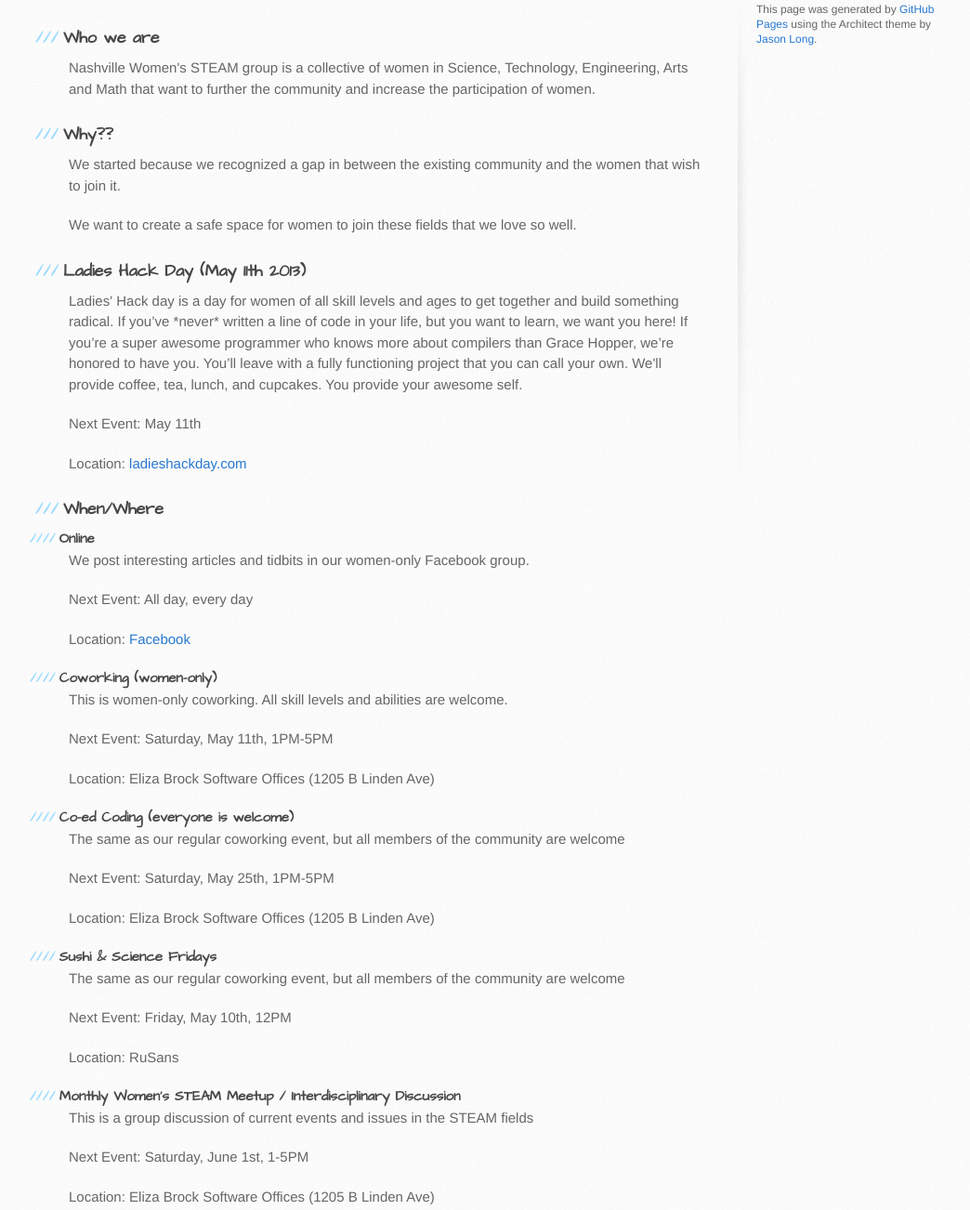
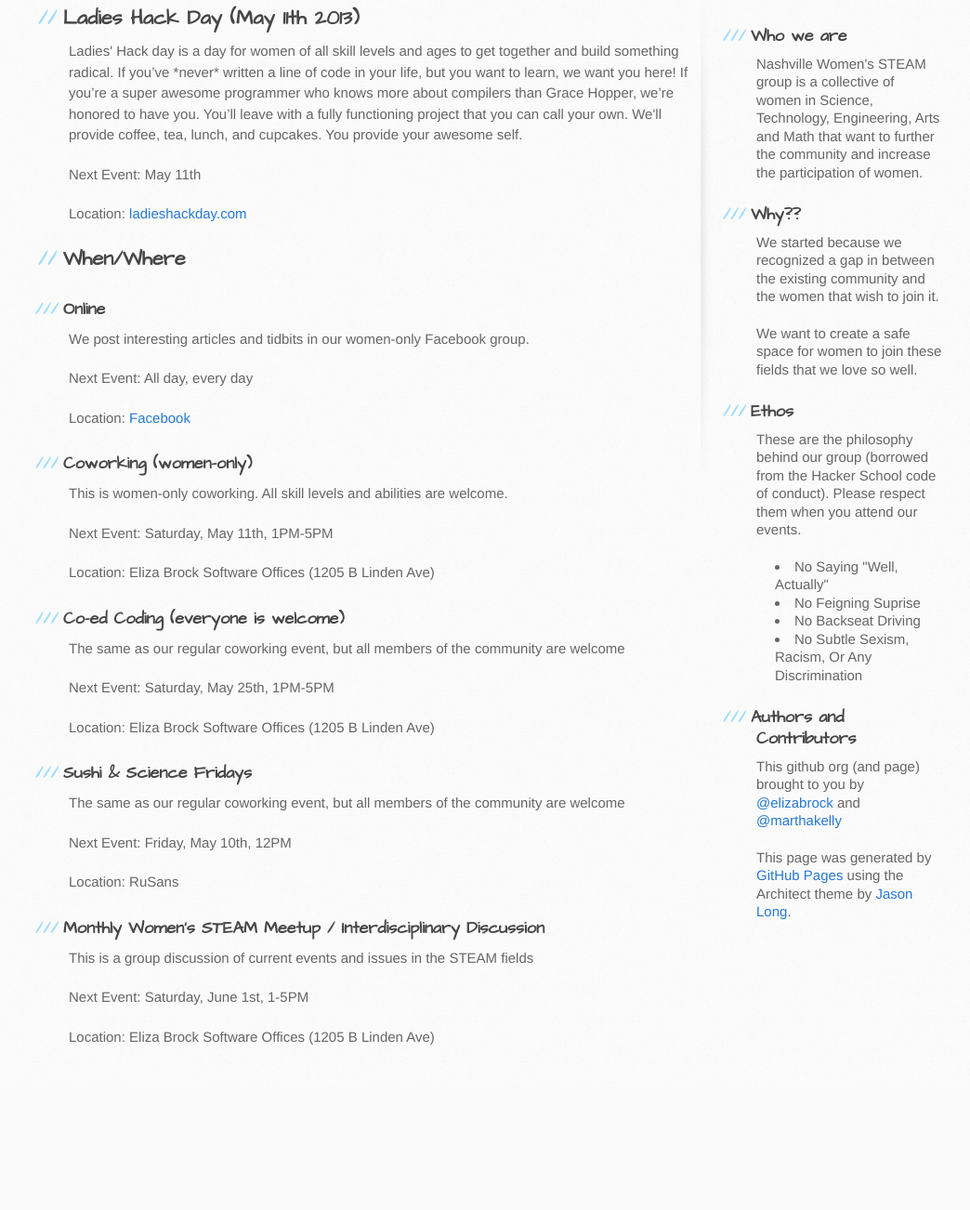
Before and after one commit to lisafrench/nashsteam.github.com, a plain HTML site: page index.html in a window 1280 px wide. Shown: the part 195-1497 px from the top of the page at 93% size, without its empty margins (96-1140 px from the left). After the commit the page ends 1365 px from the top, so only its background shows below. Drawn offline with Linux system fonts and the light colour scheme.

Commit message:
Rearrange some content

```diff
--- a/index.html
+++ b/index.html
@@ -29,6 +29,56 @@
       <div class="inner clearfix">
         <section id="main-content">
 
+<h2>Ladies Hack Day (May 11th 2013)</h2>
+
+<p>Ladies' Hack day is a day for women of all skill levels and ages to get together and build something radical. If you’ve *never* written a line of code in your life, but you want to learn, we want you here! If you’re a super awesome programmer who knows more about compilers than Grace Hopper, we’re honored to have you. You’ll leave with a fully functioning project that you can call your own.
+
+We'll provide coffee, tea, lunch, and cupcakes. You provide your awesome self.</p>
+
+<p><strong>Next Event: </strong>May 11th</p>
+<p><strong>Location: </strong> <a href="http://ladieshackday.com/">ladieshackday.com</a></p>
+
+<h2>When/Where</h2>
+
+<h3>Online</h3>
+<p>We post interesting articles and tidbits in our women-only Facebook group.</p>
+
+<p><strong>Next Event: </strong> All day, every day</p>
+<p><strong>Location: </strong> <a href="https://www.facebook.com/groups/nashSTEAM/">Facebook</a></p>
+
+<h3>Coworking (women-only)</h3>
+<p>This is women-only coworking.  All skill levels and abilities are welcome.</p>
+
+
+<p><strong>Next Event: </strong> Saturday, May 11th, 1PM-5PM</p>
+<p><strong>Location: </strong>Eliza Brock Software Offices (1205 B Linden Ave)</p>
+
+<h3>Co-ed Coding (everyone is welcome)</h3>
+
+<p>The same as our regular coworking event, but all members of the community are welcome</p>
+
+<p><strong>Next Event: </strong> Saturday, May 25th, 1PM-5PM</p>
+<p><strong>Location: </strong>Eliza Brock Software Offices (1205 B Linden Ave)</p>
+
+<h3>Sushi &amp; Science Fridays</h3>
+
+<p>The same as our regular coworking event, but all members of the community are welcome</p>
+
+<p><strong>Next Event: </strong>Friday, May 10th, 12PM</p>
+<p><strong>Location: </strong>RuSans</p>
+
+<h3>Monthly Women's STEAM Meetup / Interdisciplinary Discussion</h3>
+
+<p>This is a group discussion of current events and issues in the STEAM fields</p>
+
+<p><strong>Next Event: </strong>Saturday, June 1st, 1-5PM</p>
+<p><strong>Location: </strong>Eliza Brock Software Offices (1205 B Linden Ave)</p>
+
+
+</section>
+        <aside id="sidebar">
+
+
 <h3>Who we are</h3>
 
 <p>Nashville Women's STEAM group is a collective of women in Science, Technology, Engineering, Arts and Math that want to further the community and increase the participation of women.</p>
@@ -38,52 +88,6 @@
 <p>We started because we recognized a gap in between the existing community and the women that wish to join it.</p>
 
 <p>We want to create a safe space for women to join these fields that we love so well.</p>
-
-<h3>Ladies Hack Day (May 11th 2013)</h3>
-
-<p>Ladies' Hack day is a day for women of all skill levels and ages to get together and build something radical. If you’ve *never* written a line of code in your life, but you want to learn, we want you here! If you’re a super awesome programmer who knows more about compilers than Grace Hopper, we’re honored to have you. You’ll leave with a fully functioning project that you can call your own.
-
-We'll provide coffee, tea, lunch, and cupcakes. You provide your awesome self.</p>
-
-<p><strong>Next Event: </strong>May 11th</p>
-<p><strong>Location: </strong> <a href="http://ladieshackday.com/">ladieshackday.com</a></p>
-
-<h3>When/Where</h3>
-
-<h4>Online</h4>
-<p>We post interesting articles and tidbits in our women-only Facebook group.</p>
-
-<p><strong>Next Event: </strong> All day, every day</p>
-<p><strong>Location: </strong> <a href="https://www.facebook.com/groups/nashSTEAM/">Facebook</a></p>
-
-<h4>Coworking (women-only)</h4>
-<p>This is women-only coworking.  All skill levels and abilities are welcome.</p>
-
-
-<p><strong>Next Event: </strong> Saturday, May 11th, 1PM-5PM</p>
-<p><strong>Location: </strong>Eliza Brock Software Offices (1205 B Linden Ave)</p>
-
-<h4>Co-ed Coding (everyone is welcome)</h4>
-
-<p>The same as our regular coworking event, but all members of the community are welcome</p>
-
-<p><strong>Next Event: </strong> Saturday, May 25th, 1PM-5PM</p>
-<p><strong>Location: </strong>Eliza Brock Software Offices (1205 B Linden Ave)</p>
-
-<h4>Sushi &amp; Science Fridays</h4>
-
-<p>The same as our regular coworking event, but all members of the community are welcome</p>
-
-<p><strong>Next Event: </strong>Friday, May 10th, 12PM</p>
-<p><strong>Location: </strong>RuSans</p>
-
-<h4>Monthly Women's STEAM Meetup / Interdisciplinary Discussion</h4>
-
-<p>This is a group discussion of current events and issues in the STEAM fields</p>
-
-<p><strong>Next Event: </strong>Saturday, June 1st, 1-5PM</p>
-<p><strong>Location: </strong>Eliza Brock Software Offices (1205 B Linden Ave)</p>
-
 
 <h3>Ethos</h3>
 
@@ -101,9 +105,6 @@ We'll provide coffee, tea, lunch, and cupcakes. You provide your awesome self.</
 
 <p>This github org (and page) brought to you by <a href="https://github.com/elizabrock" class="user-mention">@elizabrock</a>
 and <a href="https://github.com/marthakelly" class="user-mention">@marthakelly</a></p>
-</section>
-        <aside id="sidebar">
-
 
           <p>This page was generated by <a href="pages.github.com">GitHub Pages</a> using the Architect theme by <a href="http://twitter.com/jasonlong">Jason Long</a>.</p>
         </aside>
--- a/stylesheets/stylesheet.css
+++ b/stylesheets/stylesheet.css
@@ -101,21 +101,21 @@ header h2 {
 }
 
 #main-content {
-  width: 690px;
+  width: 675px;
   float: left;
 }
 
-#main-content img {
+#main-content img, #sidebar img  {
   max-width: 100%;
 }
 
 aside#sidebar {
   width: 200px;
-  padding-left: 20px;
+  padding-left: 60px;
   min-height: 504px;
   float: right;
   background: transparent url(../images/sidebar-bg.jpg) 0 0 no-repeat;
-  font-size: 12px;
+  /* font-size: 12px; */
   line-height: 1.3;
 }
 
@@ -224,35 +224,35 @@ form {
 
 /* GENERAL ELEMENT TYPE STYLES */
 
-#main-content h1 {
+#sidebar h1, #main-content h1 {
   font-family: 'Architects Daughter', 'Helvetica Neue', Helvetica, Arial, serif;
   font-size: 2.8em;
   letter-spacing: -1px;
   color: #474747;
 }
 
-#main-content h1:before {
+#sidebar h1:before, #main-content h1:before {
   content: "/";
   color: #9ddcff;
   padding-right: 0.3em;
   margin-left: -0.9em;
 }
 
-#main-content h2 {
+#sidebar h2, #main-content h2 {
   font-family: 'Architects Daughter', 'Helvetica Neue', Helvetica, Arial, serif;
   font-size: 22px;
   font-weight: bold;
   margin-bottom: 8px;
   color: #474747;
 }
-#main-content h2:before {
+#sidebar h2:before, #main-content h2:before {
   content: "//";
   color: #9ddcff;
   padding-right: 0.3em;
   margin-left: -1.5em;
 }
 
-#main-content h3 {
+#sidebar h3, #main-content h3 {
   font-family: 'Architects Daughter', 'Helvetica Neue', Helvetica, Arial, serif;
   font-size: 18px;
   font-weight: bold;
@@ -261,14 +261,14 @@ form {
   color: #474747;
 }
 
-#main-content h3:before {
+#sidebar h3:before, #main-content h3:before {
   content: "///";
   color: #9ddcff;
   padding-right: 0.3em;
   margin-left: -2em;
 }
 
-#main-content h4 {
+#sidebar h4, #main-content h4 {
   font-family: 'Architects Daughter', 'Helvetica Neue', Helvetica, Arial, serif;
   font-size: 15px;
   font-weight: bold;
@@ -282,7 +282,7 @@ h4:before {
   margin-left: -2.8em;
 }
 
-#main-content h5 {
+#sidebar h5, #main-content h5 {
   font-family: 'Architects Daughter', 'Helvetica Neue', Helvetica, Arial, serif;
   font-size: 14px;
   color: #474747;
@@ -294,7 +294,7 @@ h5:before {
   margin-left: -3.2em;
 }
 
-#main-content h6 {
+#sidebar h6, #main-content h6 {
   font-family: 'Architects Daughter', 'Helvetica Neue', Helvetica, Arial, serif;
   font-size: .8em;
   color: #474747;
@@ -390,7 +390,7 @@ footer a:hover {
     font-size: 30px;
   }
   #main-content {
-    width: 490px;
+    width: 470px;
   }
   #main-content h1:before,
   #main-content h2:before,
```
